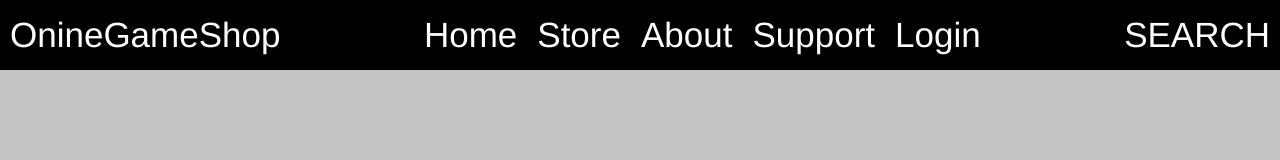
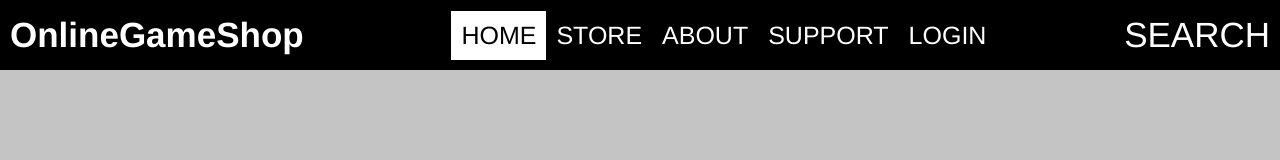
Before and after one commit to DavorMeter/HCI-seminarski, a Gatsby site in the folder Online_Game_Shop/: page / in a window 1280 px wide. Built offline with nearby package versions, Linux system fonts and the light colour scheme; Gatsby itself is replaced by a stand-in of ours.

Commit message:
Moduliranje i nadodavanje Navigation Bara

```diff
--- /dev/null
+++ b/Online_Game_Shop/src/components/Logo/index.js
@@ -0,0 +1,13 @@
+import React from 'react'
+import {
+    logo,
+    logoText
+} from './layout.module.css'
+
+const Logo = () => (
+  <section className={logo}>
+    <span className={logoText}>OnlineGameShop</span>
+  </section>
+)
+
+export default Logo
--- /dev/null
+++ b/Online_Game_Shop/src/components/Logo/layout.module.css
@@ -0,0 +1,16 @@
+.logo
+{
+    display: flex;
+    flex-direction: column;
+    margin: 0;
+    padding-left: 10px;
+    padding-right: 20px;
+}
+
+.logoText
+{
+    font-size: 35px;
+    color: white;
+    font-family: 'Helvetica';
+    font-weight: bold;
+}
--- /dev/null
+++ b/Online_Game_Shop/src/components/NavigationBar/Index.js
@@ -0,0 +1,19 @@
+import React from 'react'
+
+import {
+    navigationBar,
+    active
+} from './layout.module.css'
+
+const NavigationBar = () =>
+<section>
+    <nav className={navigationBar}>
+        <li className={active}>HOME</li>
+        <li>STORE</li>
+        <li>ABOUT</li>
+        <li>SUPPORT</li>
+        <li>LOGIN</li>
+    </nav>
+</section>
+
+export default NavigationBar
--- /dev/null
+++ b/Online_Game_Shop/src/components/NavigationBar/layout.module.css
@@ -0,0 +1,26 @@
+.navigationBar {
+    display: flex;
+    flex-direction: row;
+    justify-content: space-evenly;
+    margin: 0;
+    font-size: 25px;
+    color: white;
+    font-family: 'Helvetica';
+    width: fit-content;
+}
+
+.navigationBar li {
+    padding: 10px;
+    list-style: none;
+    width: fit-content;
+}
+
+.navigationBar li:hover {
+    background-color: rgb(51, 51, 51);
+    cursor: pointer;
+}
+
+.navigationBar .active, .navigationBar .active:hover{
+    background-color: white;
+    color: black;
+}
--- a/Online_Game_Shop/src/components/NavigationHeader/index.js
+++ b/Online_Game_Shop/src/components/NavigationHeader/index.js
@@ -1,25 +1,18 @@
 import React from 'react'
+import Logo from '../Logo'
+import NavigationBar from '../NavigationBar/Index'
+import SearchBox from '../SearchBox'
+
 import {
-    container,
-    navLinkItems,
-    navLinkText,
-    logo,
-    search
+    navigationHeader,
 } from './layout.module.css'
+
 const NavigationHeader = () => (
-  <main className={container}>
-    <span className={logo}>OnineGameShop</span>
-    <span>
-        <ul className={navLinkItems}>
-            <li className={navLinkText}>Home</li>
-            <li className={navLinkText}>Store</li>
-            <li className={navLinkText}>About</li>
-            <li className={navLinkText}>Support</li>
-            <li className={navLinkText}>Login</li>
-        </ul>
-    </span>
-    <span className={search}>SEARCH</span>
-  </main>
+  <section className={navigationHeader}>
+    <Logo/>
+    <NavigationBar/>
+    <SearchBox/>
+  </section>
 )
 
 export default NavigationHeader
--- a/Online_Game_Shop/src/components/NavigationHeader/layout.module.css
+++ b/Online_Game_Shop/src/components/NavigationHeader/layout.module.css
@@ -1,45 +1,10 @@
-.container {
+.navigationHeader {
     background-color: #000000;
     height: 70px;
     display: flex;
+    flex-direction: row;
     justify-content: space-between;
     align-items: center;
     position: fixed;
     width: 100%;
 }
-
-.container span {
-    margin: 0;
-    font-size: 35px;
-    color: white;
-    font-family: 'Helvetica';
-}
-
-.logo
-{
-    margin: 0;
-    font-size: 35px;
-    color: white;
-    font-family: 'Helvetica';
-    padding-left: 10px;
-    padding-right: 20px;
-}
-
-.search
-{
-    margin: 0;
-    font-size: 35px;
-    color: white;
-    font-family: 'Helvetica';
-    padding-right: 10px;
-}
-
-.navLinkItems {
-    display: flex;
-    flex-direction: row;
-}
-
-.navLinkText
-{
-    padding-right: 20px;
-}
--- /dev/null
+++ b/Online_Game_Shop/src/components/SearchBox/index.js
@@ -0,0 +1,9 @@
+import React from "react";
+import {
+    search
+} from './layout.module.css'
+const SearchBox = () =>
+<section>
+    <span className={search}>SEARCH</span>
+</section>
+export default SearchBox
--- /dev/null
+++ b/Online_Game_Shop/src/components/SearchBox/layout.module.css
@@ -0,0 +1,8 @@
+.search
+{
+    margin: 0;
+    font-size: 35px;
+    color: white;
+    font-family: 'Helvetica';
+    padding-right: 10px;
+}
```
